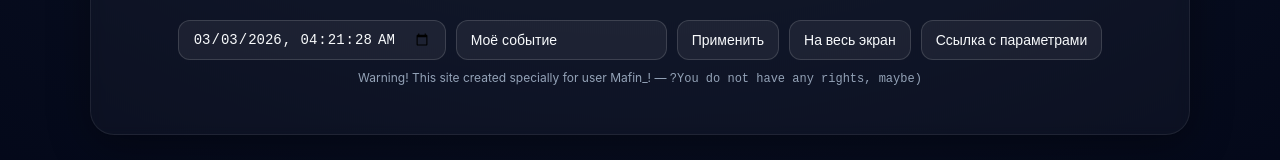
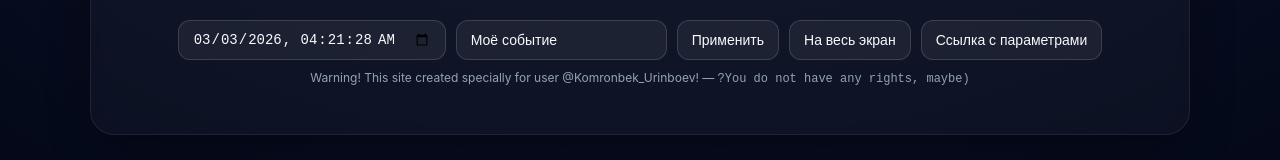
Before and after one commit to Komronbek-Urinboev/htmlpages, a plain HTML site: page index.html in a window 1280 px wide. Shown: the part 531-691 px from the top of the page. Drawn offline with Linux system fonts and the light colour scheme.

Commit message:
Update warning message for user reference

```diff
--- a/index.html
+++ b/index.html
@@ -139,7 +139,7 @@
         <button id="fs">На весь экран</button>
         <button id="share">Ссылка с параметрами</button>
       </div>
-      <div class="hint">Warning! This site created specially for user Mafin_! — <code>?You do not have any rights, maybe)</code></div>
+      <div class="hint">Warning! This site created specially for user @Komronbek_Urinboev! — <code>?You do not have any rights, maybe)</code></div>
     </div>
   </div>
 
```
